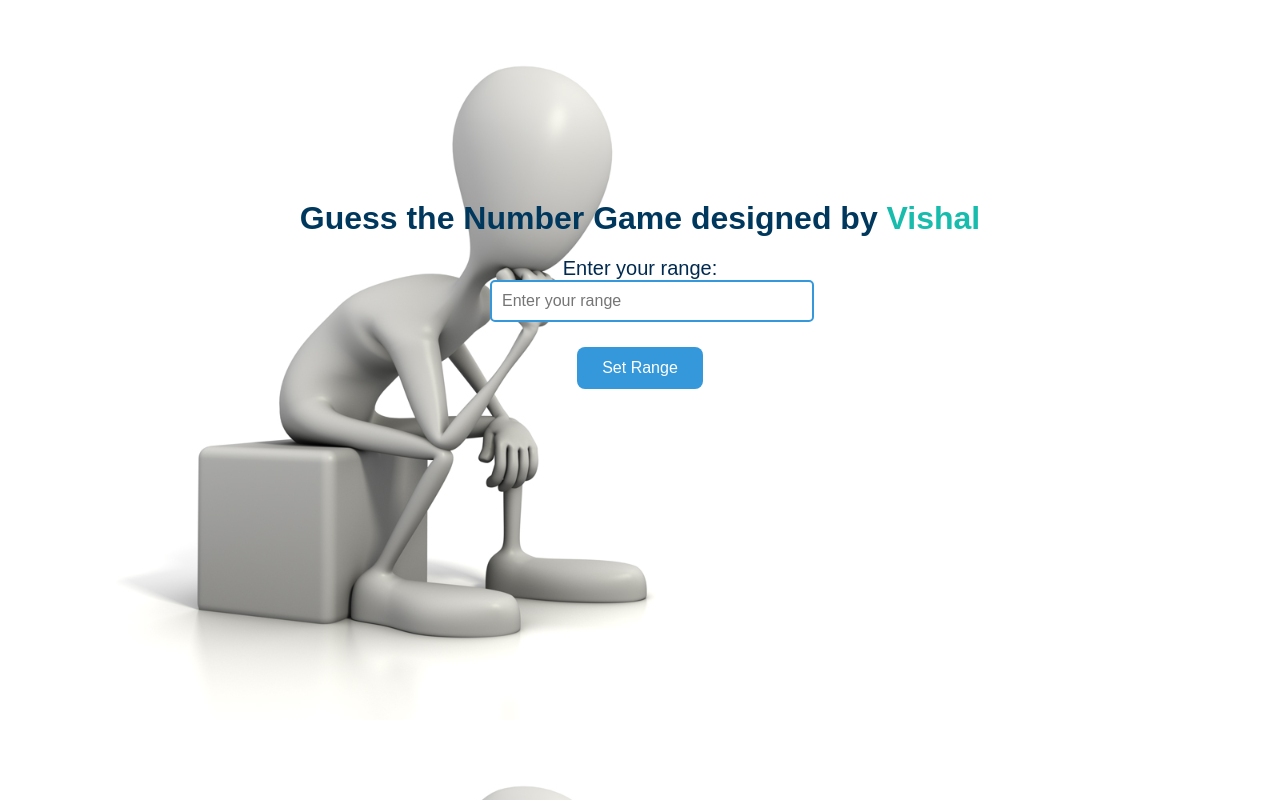
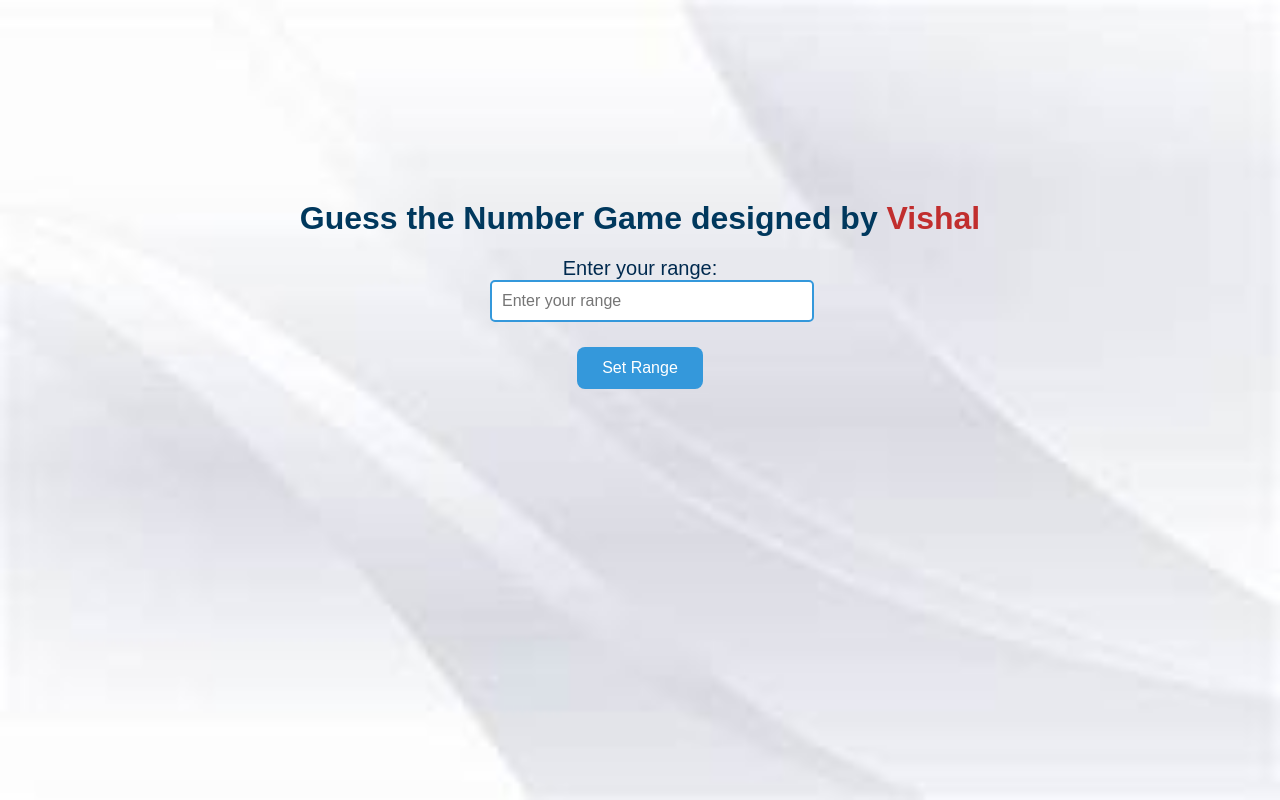
Before and after one commit to Vishal-Menia/Number-Guessing-Game, a plain HTML site: page index.html in a window 1280 px wide. Drawn offline with Linux system fonts and the light colour scheme.

Commit message:
Update Guess.css

```diff
--- a/Guess.css
+++ b/Guess.css
@@ -7,7 +7,7 @@ body {
     color: #333;
     text-align: center;
     padding-top: 200px;
-    background: url("photo2.jpg");
+    background: url("photo2.jpeg");
     background-size: cover;
 
 }
@@ -62,5 +62,5 @@ h2{
     top:20% ;
 }
 .vishu{
-    color:rgb(24 188 173);
+    color:rgb(193 46 46);;
 }
```
